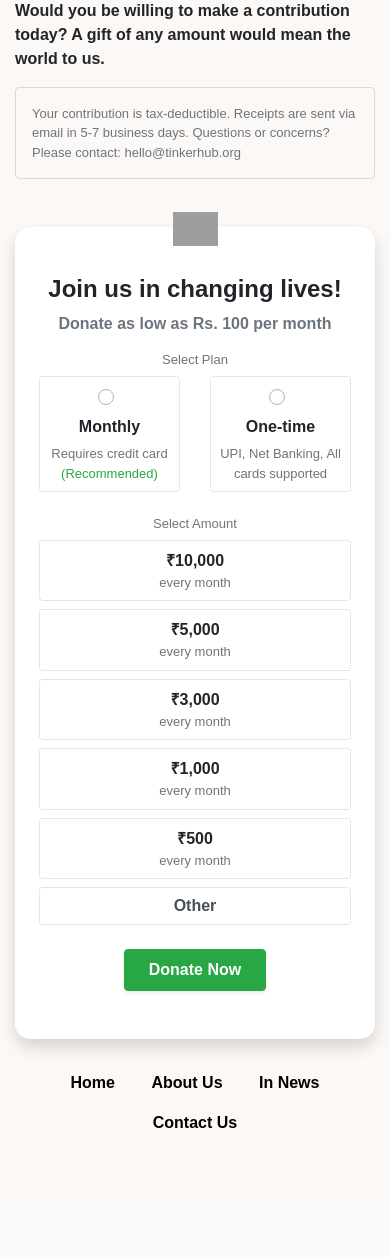
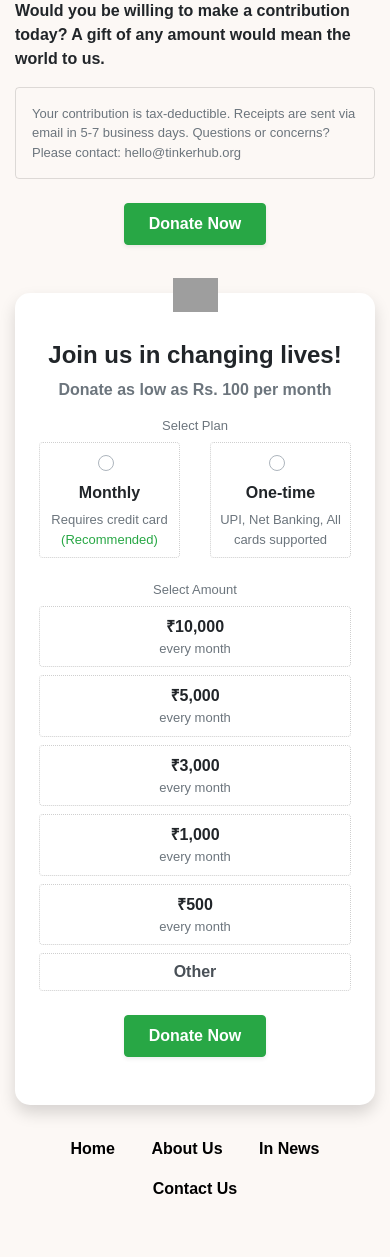
Before and after one commit to tinkerhub/donation-page, a Flask app: page / in a window 390 px wide. Shown: the part 343-1600 px from the top of the page. Before the commit the page ends 1471 px from the top, so only its background shows below. Run offline with Flask 2, Linux system fonts and the light colour scheme; parts of the project's set-up code (start-up, migrations or seed data) failed here and were passed over; some libraries are stand-ins or nearby versions; grey boxes are pictures that could not be loaded.

Commit message:
Added scroll button for small devices

```diff
--- a/donationpage/templates/index.html
+++ b/donationpage/templates/index.html
@@ -36,6 +36,12 @@
                         or concerns? Please contact: hello@tinkerhub.org
                     </div>
                     <br>
+                    <div class="text-center mb-4 d-md-none">
+                        <button
+                            id="scroll_button"
+                            onclick="scrollToDonate()"
+                            class="btn btn-success px-4 py-2 font-weight-bold shadow-sm">Donate Now</button>
+                    </div>
                     <br>
                     <div class="d-none d-lg-block">
                         <a class="nav-link d-inline-block font-weight-bold rounded" href="https://tinkerhub.org">
@@ -55,7 +61,7 @@
             </div>
             <div class="col-lg-2"></div>
             <div class="col-lg-5">
-                <div class="donbox">
+                <div class="donbox" id="donateCard">
                     <div class="card boxborder text-center shadow border-0">
 
                         <div class="text-center">
@@ -300,6 +306,13 @@
 
             return true;
         }
+
+        function scrollToDonate(){
+            document.getElementById('donateCard').scrollIntoView({
+                behavior: 'smooth'
+            });
+        }
+
     </script>
 </body>
 
```
